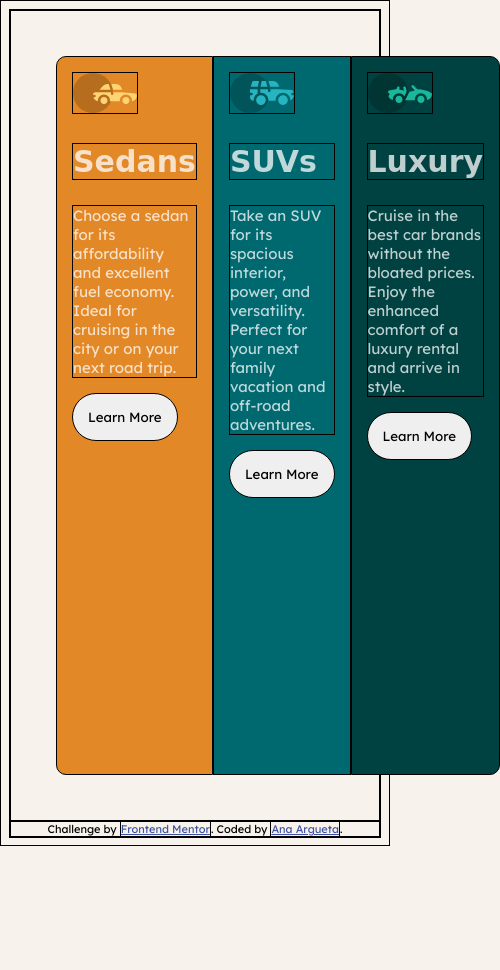
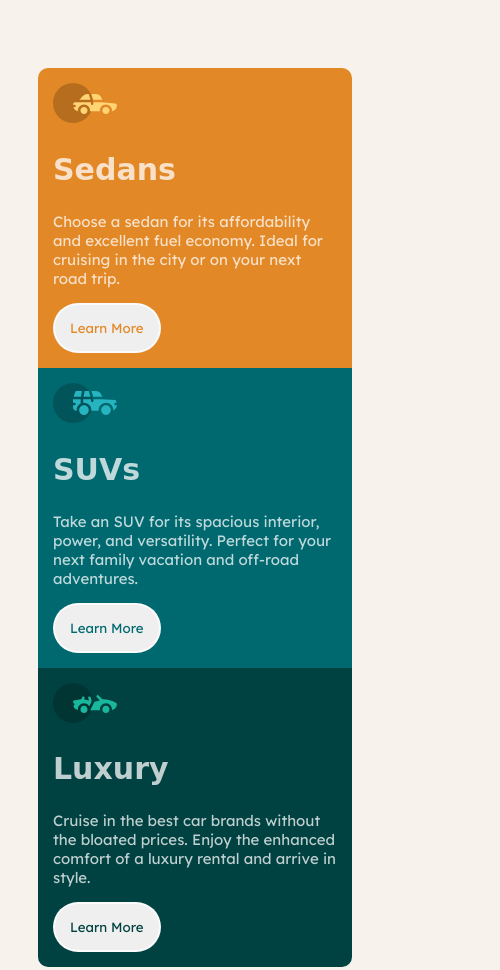
Before and after one commit to anaargueta10/tres-columnas, a plain HTML site: page index.html in a window 390 px wide. Shown: the top 970 px of the page, 500 px wide, since content can reach past the window. Before the commit the page ends 846 px from the top, so only its background shows below. Drawn offline with Linux system fonts and the light colour scheme.

Commit message:
Cambios en el css

```diff
--- a/style.css
+++ b/style.css
@@ -1,5 +1,4 @@
 * {
-    border: black solid 1px;
     color:  hsla(0, 0%, 100%, 0.75);
     font-family: "Lexend Deca", sans-serif;
 }
@@ -14,6 +13,11 @@ body{
     display: flex;
     flex-direction: column;
     justify-content: space-between;
+}
+
+section {
+    display: flex;
+    flex-direction: row;
 }
 
 h2{
@@ -34,30 +38,34 @@ article{
 
 #sedan {
     background-color: hsl(31, 77%, 52%);
+    color:  hsl(31, 77%, 52%);
     margin-left: 3rem;
     border-radius: 10px 0px 0px 10px;
 }
 
 #suvs {
     background-color: hsl(184, 100%, 22%);
+    color: hsl(184, 100%, 22%);
 }
 
 #luxury {
     background-color: hsl(179, 100%, 13%);
     margin-right: 3rem;
     border-radius: 0px 10px 10px 0px;
+    color: hsl(179, 100%, 13%);
 }
 
 input[type="button"]{
+    border:  hsla(0, 0%, 100%, 0.75) solid 2px;
     padding: 1rem;
-    color: black;
+    color: inherit;
     cursor: pointer;
     border-radius: 30px;
 }
 
 input[type="button"]:hover{
     background-color: inherit !important;
-    color: hsla(0, 0%, 100%, 0.75)
+    color: hsla(0, 0%, 100%, 0.75) !important;
 }
 
 .attribution  {
@@ -69,3 +77,31 @@ input[type="button"]:hover{
     .attribution a {
     color: hsl(228, 45%, 44%);
 }
+
+@media (max-width: 576px){
+
+    html, body {
+        height: auto;
+    }
+
+    section {
+        flex-direction: column;
+    }
+
+    #sedan {
+        margin-top: 4rem;
+        margin-left: 2rem !important;
+        margin-bottom: 0rem;
+        margin-right: 2rem;
+        border-radius: 10px 10px 0px 0px;
+    }
+
+    #suvs {
+        margin: 0rem 2rem 0rem 2rem;
+    }
+
+    #luxury {
+        margin: 0rem 2rem 4rem 2rem !important;
+        border-radius: 0px 0px 10px 10px;
+    }
+}
```
